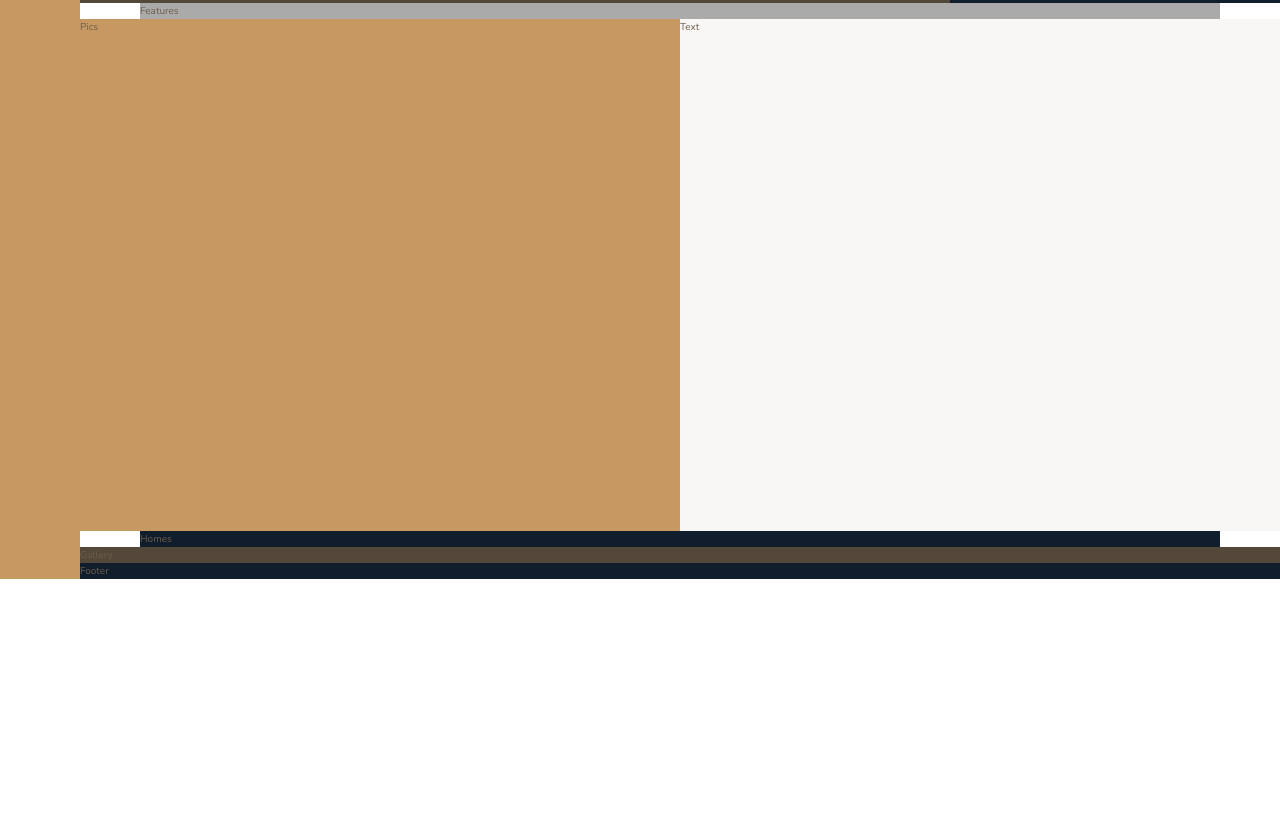
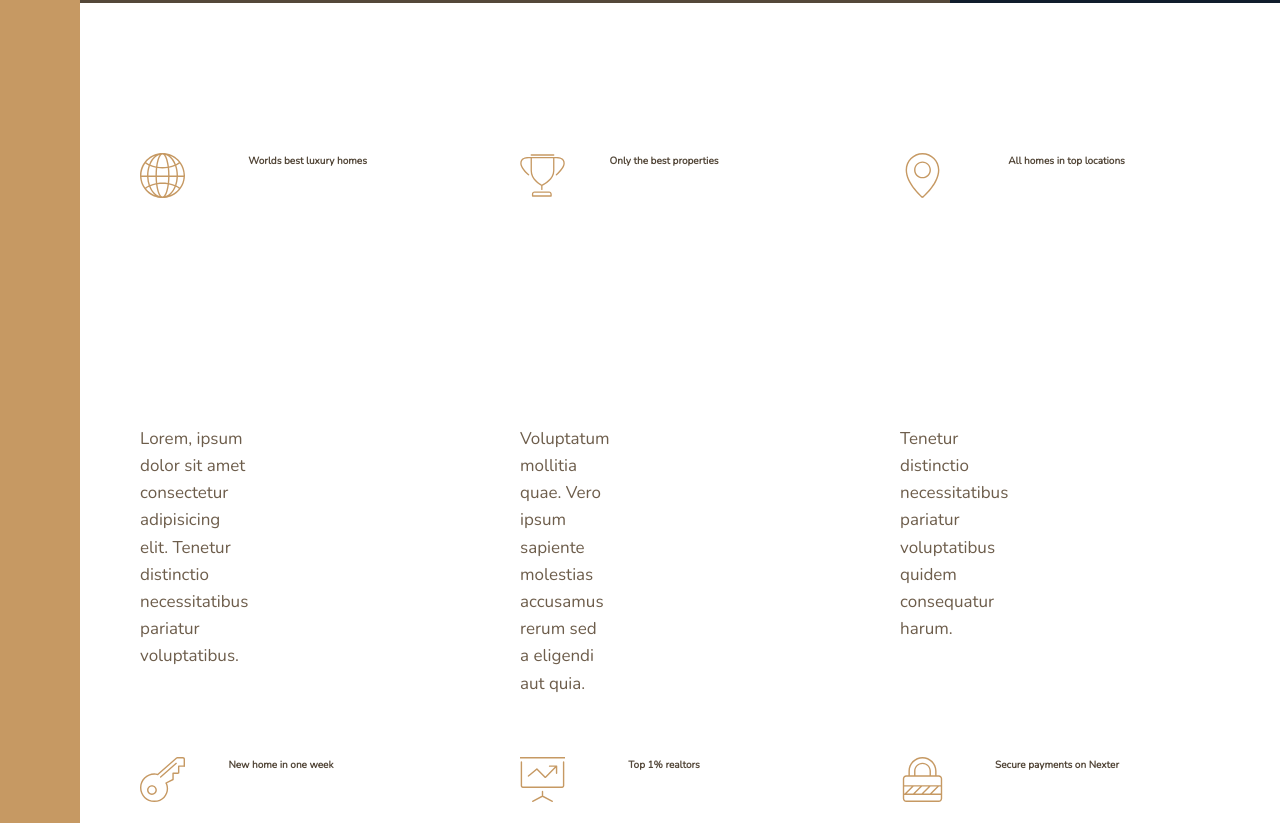
Before and after one commit to nataliabanz/nexter, a website: page index.html in a window 1280 px wide. Shown: the part 637-1460 px from the top of the page. Before the commit the page ends 1216 px from the top, so only its background shows below. Drawn offline with nearby package versions, Linux system fonts and the light colour scheme.

Commit message:
Working on section Features

```diff
--- a/index.html
+++ b/index.html
@@ -25,7 +25,61 @@
         </div>
 
         <section class="features">
-            Features
+         <div class="feature">
+            <svg class="feature__icon">
+                <use xlink:href="img/sprite.svg#icon-global"></use>
+            </svg>
+            <h4 class="heading-4--dark">Worlds best luxury homes</h4>
+            <p class="feature__text">
+                Lorem, ipsum dolor sit amet consectetur adipisicing elit. Tenetur distinctio necessitatibus pariatur voluptatibus.
+            </p>
+         </div>
+         <div class="feature">
+            <svg class="feature__icon">
+                <use xlink:href="img/sprite.svg#icon-trophy"></use>
+            </svg>
+            <h4 class="heading-4--dark">Only the best properties</h4>
+            <p class="feature__text">
+                Voluptatum mollitia quae. Vero ipsum sapiente molestias accusamus rerum sed a eligendi aut quia.
+            </p>
+         </div>
+         <div class="feature">
+            <svg class="feature__icon">
+                <use xlink:href="img/sprite.svg#icon-map-pin"></use>
+            </svg>
+            <h4 class="heading-4--dark">All homes in top locations</h4>
+            <p class="feature__text">
+                Tenetur distinctio necessitatibus pariatur voluptatibus quidem consequatur harum.
+            </p>
+         </div>
+         <div class="feature">
+            <svg class="feature__icon">
+                <use xlink:href="img/sprite.svg#icon-key"></use>
+            </svg>
+            <h4 class="heading-4--dark">New home in one week</h4>
+            <p class="feature__text">
+                Vero ipsum sapiente molestias accusamus rerum. Lorem, ipsum dolor sit amet consectetur adipisicing elit.
+            </p>
+         </div>
+         <div class="feature">
+            <svg class="feature__icon">
+                <use xlink:href="img/sprite.svg#icon-presentation"></use>
+            </svg>
+            <h4 class="heading-4--dark">Top 1% realtors</h4>
+            <p class="feature__text">
+                Quidem consequatur harum, voluptatum mollitia quae. Tenetur distinctio necessitatibus pariatur voluptatibus.
+            </p>
+         </div>
+         <div class="feature">
+            <svg class="feature__icon">
+                <use xlink:href="img/sprite.svg#icon-lock"></use>
+            </svg>
+            <h4 class="heading-4--dark">Secure payments on Nexter</h4>
+            <p class="feature__text">
+                Pariatur voluptatibus quidem consequatur harum, voluptatum mollitia quae.
+            </p>
+         </div>
+
         </section>
 
         <div class="story__pictures">
--- a/sass/_features.scss
+++ b/sass/_features.scss
@@ -1,4 +1,26 @@
 .features {
-    background-color: $color-grey-light-2;
     grid-column: center-start / center-end;
+
+    margin: 15rem 0;
+
+    display: grid;
+    grid-template-columns: repeat(3, 1fr);
+    grid-gap: 6rem;
 }
+
+.feature {
+
+    display: grid;
+    grid-template-rows: repeat(2, 1fr);
+    grid-template-columns: min-content 1fr;
+
+    &__icon {
+        fill: $color-primary;
+        width: 4.5rem;
+        height: 4.5rem;
+    }
+
+    &__text {
+        font-size: 1.7rem;
+    }
+}
--- a/sass/_typography.scss
+++ b/sass/_typography.scss
@@ -0,0 +1,24 @@
+%heading {
+    font-family: $font-display;
+    font-weight: 400;
+}
+
+.heading-1 {
+    @extend %heading;
+}
+
+.heading-2 {
+    @extend %heading;
+}
+
+.heading-3 {
+    @extend %heading;
+}
+
+.heading-4 {
+    @extend %heading;
+    font-size: 1.9rem;
+
+    &--light { color: $color-grey-light-1; }
+    &--dark { color: $color-grey-dark-1; }
+}
```
Also changed, not shown: css/style.css.
